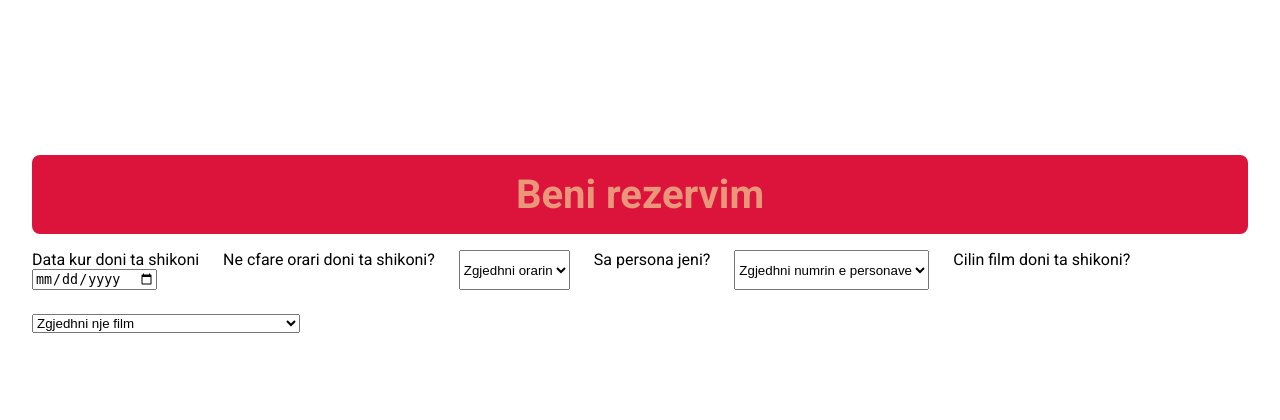
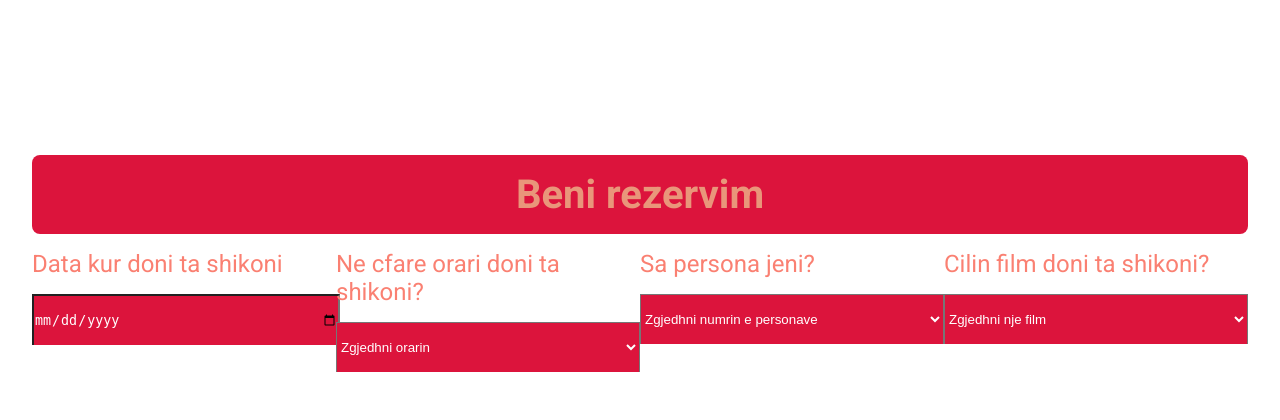
Before and after one commit to DonatHalimi/ProjektiInxhinieriWeb, a PHP site: page / in a window 1280 px wide. Shown: the part 672-1092 px from the top of the page. Before the commit the page ends 1005 px from the top, so only its background shows below. Run offline with PHP 8.4, Linux system fonts and the light colour scheme.

Commit message:
afer perfundimit te css per reservation

```diff
--- a/css/style.css
+++ b/css/style.css
@@ -115,8 +115,8 @@ body {
 }
 .reservation form .flex{
     display: flex;
-    flex-wrap: wrap;
-    gap:24px;
+
+
 }
 .reservation form h3{
     background-color: crimson;
@@ -127,3 +127,19 @@ body {
     padding: 16px;
     text-align: center;
 }
+.reservation form .flex .box{
+    flex: 1 1 640px;
+
+}
+.reservation form .flex .box{
+ font-size: 24px;
+ color: salmon;
+}
+.reservation form .flex .box .input{
+    padding: 16px 0;
+    margin: 16px 0;
+    border-bottom:red ;
+    background-color:crimson ;
+    color: white;
+    width: 100%;
+}
--- a/index.html
+++ b/index.html
@@ -84,6 +84,7 @@
                 <p>Data kur doni ta shikoni</p>
                 <input type="date" name="data" class="input" required>
             </div>
+        <div class="box">
         <p>Ne cfare orari doni ta shikoni?</p>
         <select name="ora" class="input" type="time" required>
             <option disabled selected value>Zgjedhni orarin</option>
@@ -93,6 +94,8 @@
                 <option value="20:30">20:30</option>
                 <option value="22:00">22:00</option>
                 </select>
+                </div>
+        <div class="box">
         <p>Sa persona jeni?</p>
         <select name="persona" class="input" required>
             <option disabled selected value>Zgjedhni numrin e personave</option>
@@ -102,6 +105,8 @@
             <option value="4">4 Persona</option>
             <option value="5+">Me shume se 5 persona</option>
         </select>
+        </div>
+        <div class="box">
         <p>Cilin film doni ta shikoni?</p>
         <select name="filmi" class="input" required>
             <option disabled selected value>Zgjedhni nje film</option>
@@ -111,6 +116,8 @@
             <option value="Wakanda Forever(2022)">Wakanda Forever(2022)</option>
             <option value="Everything Everywhere All At Once(2022)">Everything Everywhere All At Once(2022)</option>
         </select>
+        </div>
+        </div>
         </form>
     </section>
     <script src="javascript/javascript.js"></script>
```
